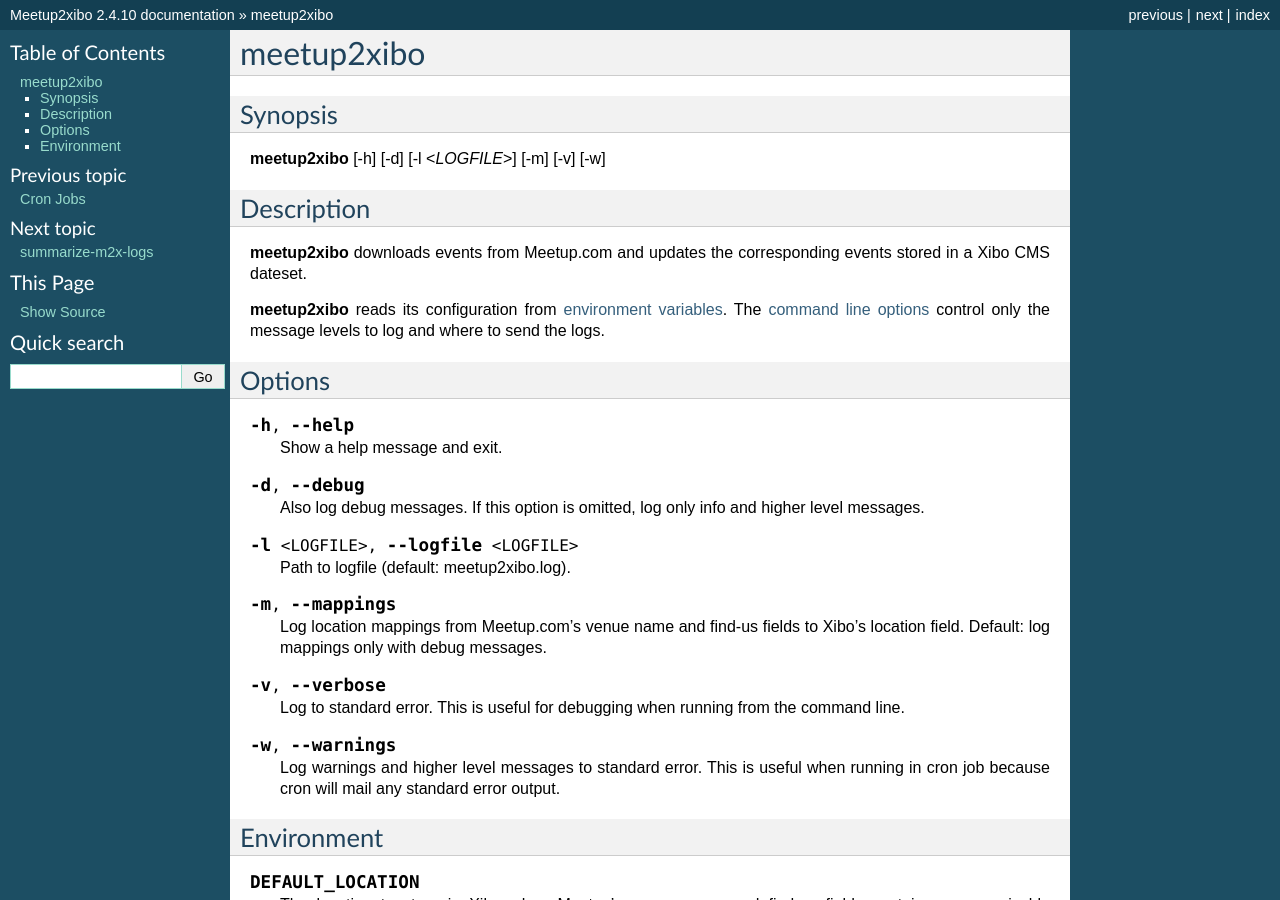
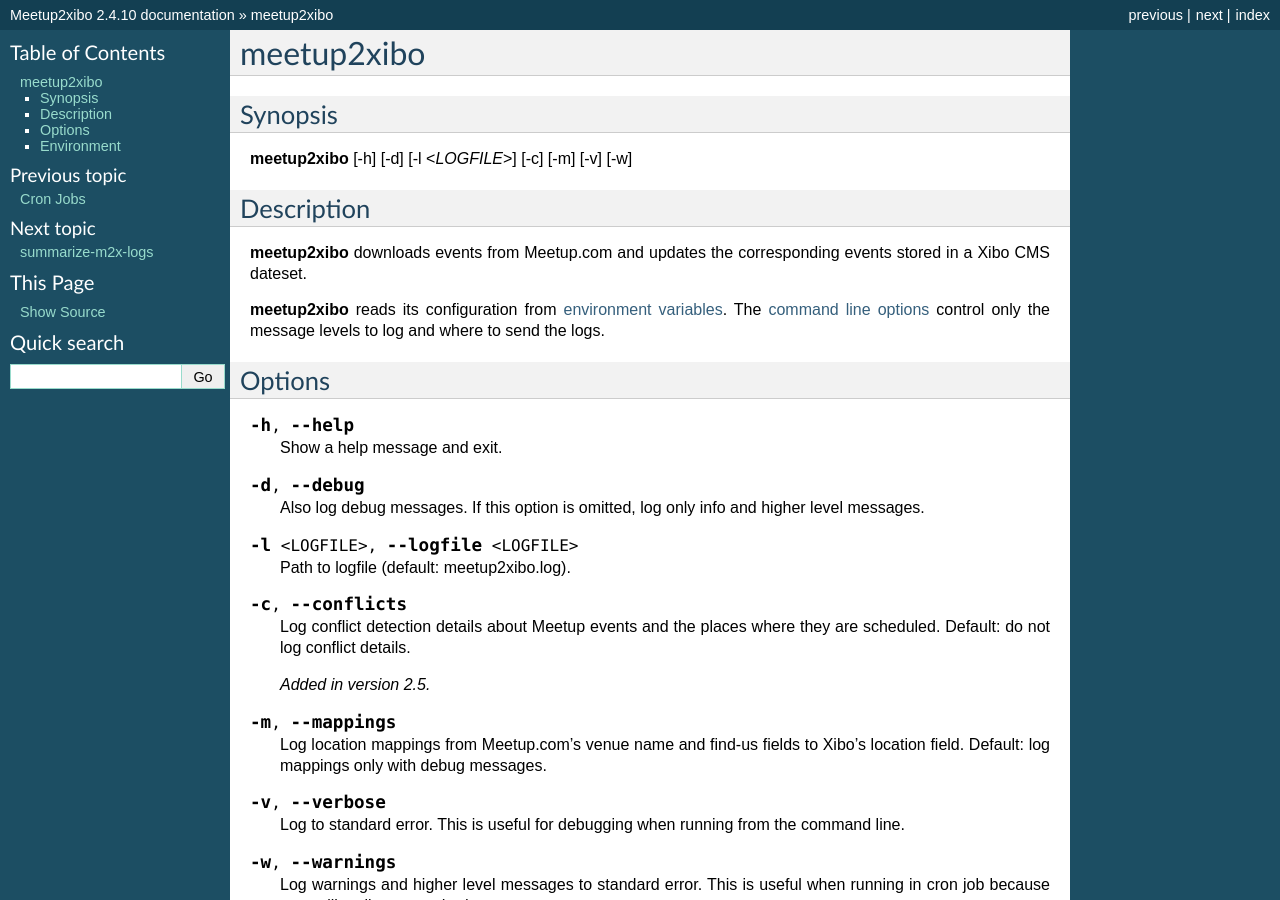
Before and after one commit to jshprentz/meetup2xibo, a Sphinx documentation site: the page built from docs/man/meetup2xibo.rst, in a window 1280 px wide and 900 px high. Built offline with Sphinx 7.4.7, drawn with Linux system fonts in a browser that asks for light colours.

Commit message:
Document the new --conflicts option.

```diff
--- a/docs/man/meetup2xibo.rst
+++ b/docs/man/meetup2xibo.rst
@@ -4,7 +4,7 @@
 Synopsis
 --------
 
-**meetup2xibo** [-h] [-d] [-l <*LOGFILE*>] [-m] [-v] [-w]
+**meetup2xibo** [-h] [-d] [-l <*LOGFILE*>] [-c] [-m] [-v] [-w]
 
 Description
 -----------
@@ -36,6 +36,14 @@
 .. option:: -l <LOGFILE>, --logfile <LOGFILE>
 
    Path to logfile (default: meetup2xibo.log).
+
+.. option:: -c, --conflicts
+
+   Log conflict detection details about Meetup events and the places where they
+   are scheduled.
+   Default: do not log conflict details.
+
+   .. versionadded:: 2.5
 
 .. option:: -m, --mappings
 
```
